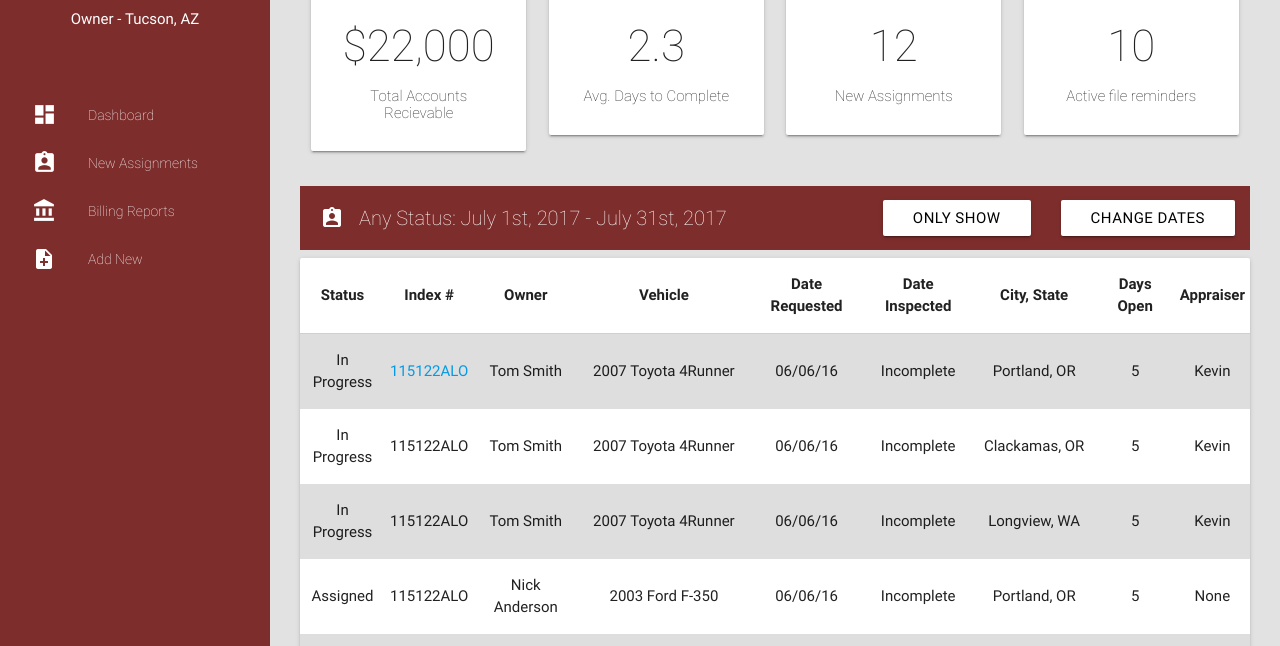
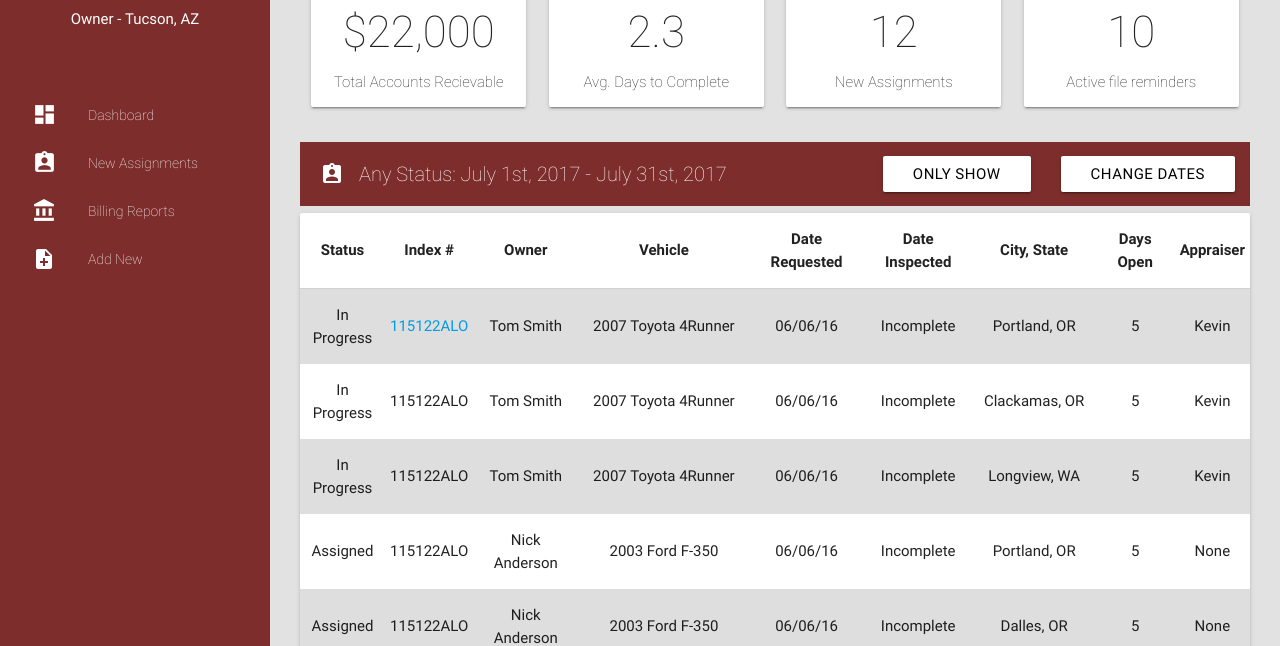
Before and after one commit to kkeeland/appraisersoftv1, a plain HTML site: page index.html in a window 1280 px wide. Shown: the part 179-825 px from the top of the page. Drawn offline with nearby package versions, Linux system fonts and the light colour scheme.

Commit message:
widgets smaller

```diff
--- a/css/style.css
+++ b/css/style.css
@@ -85,3 +85,6 @@
 .iasred-text {
   color: #7d2e2c !important;
 }
+.widgets-content {
+  padding:10px !important;
+}
--- a/index.html
+++ b/index.html
@@ -99,7 +99,7 @@
                 </div>
               </div>
             </nav>
-            <div class="card-content">
+            <div class="card-content widgets-content">
               <h3 class="skinny center">$22,000</h3>
               <h6 class="skinny center">Total Accounts Recievable</h6>
             </div>
@@ -116,7 +116,7 @@
                 </div>
               </div>
             </nav>
-            <div class="card-content">
+            <div class="card-content widgets-content">
               <h3 class="skinny center">2.3</h3>
               <h6 class="skinny center">Avg. Days to Complete</h6>
             </div>
@@ -133,7 +133,7 @@
                 </div>
               </div>
             </nav>
-            <div class="card-content">
+            <div class="card-content widgets-content">
               <h3 class="skinny center">12</h3>
               <h6 class="skinny center"> New Assignments</h6>
             </div>
@@ -150,7 +150,7 @@
                 </div>
               </div>
             </nav>
-            <div class="card-content">
+            <div class="card-content widgets-content">
               <h3 class="skinny center">10</h3>
               <h6 class="skinny center">Active file reminders</h6>
             </div>
```
